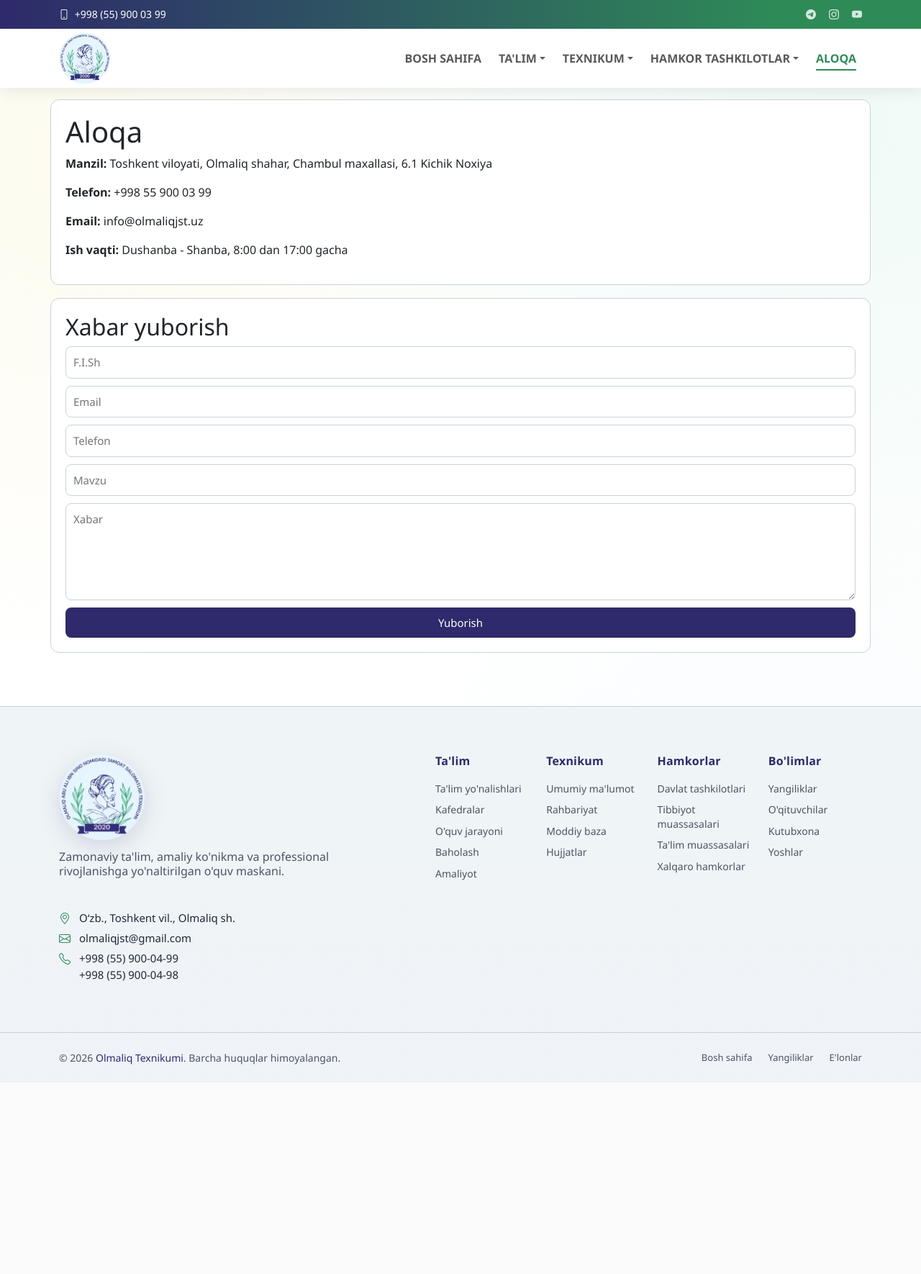
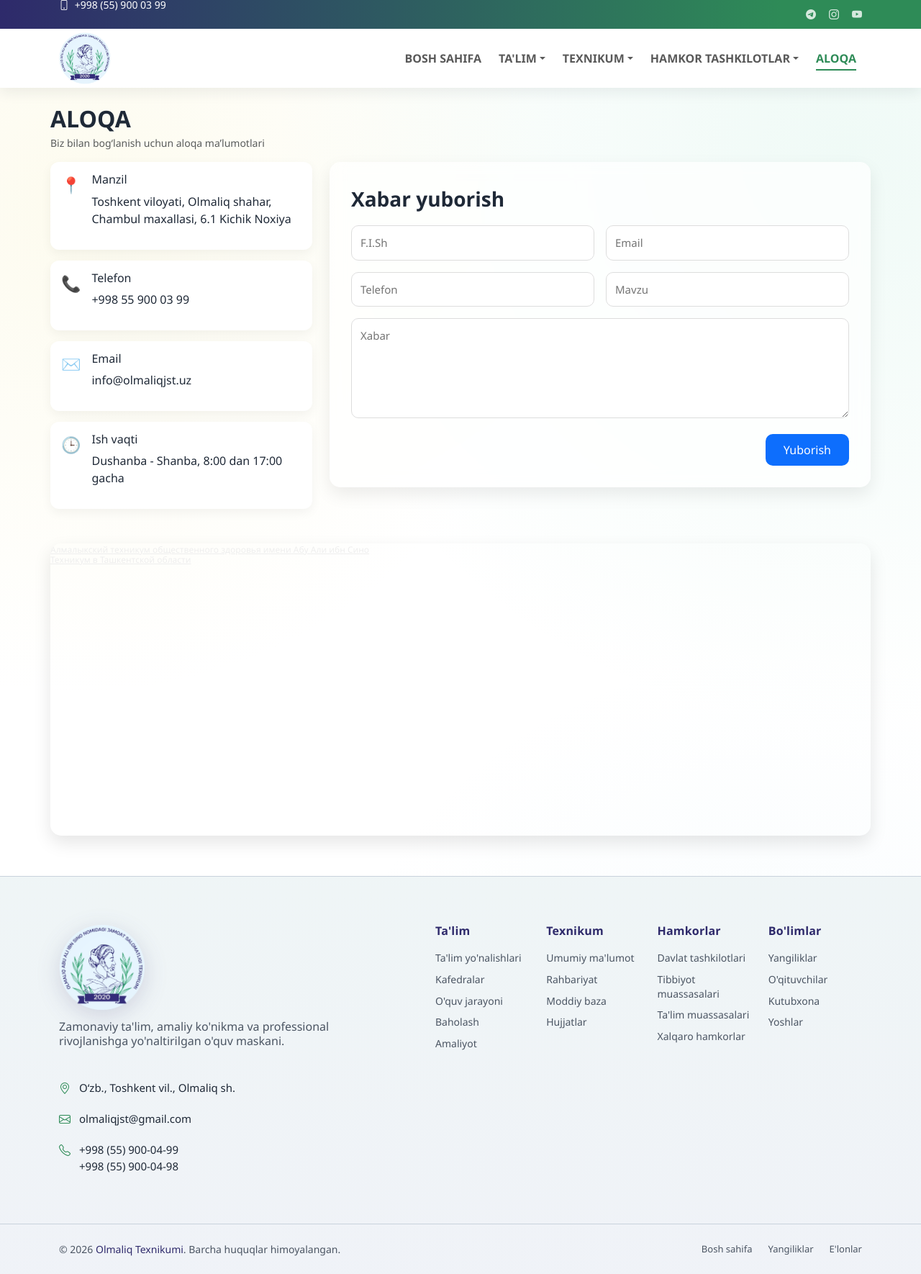
Before and after one commit to shahbozshirinboyev/new.olmaliqjst.uz, a Django app: page /aloqa/ in a window 1280 px wide. Shown: the whole page at 72% size. Before the commit the page ends 1479 px from the top, so only its background shows below. Run offline with Django 5.2, Linux system fonts and the light colour scheme; data comes from the database, SQL or seed files in the repository; both versions use the stored data as it was after the commit; some libraries are stand-ins or nearby versions.

Commit message:
Aloqa page is fix

```diff
--- a/contact/templates/contact/contact.html
+++ b/contact/templates/contact/contact.html
@@ -1,26 +1,194 @@
 {% extends 'base.html' %}
-{% block title %}A'loqa{% endblock %}
+{% block title %}Aloqa{% endblock %}
+
 {% block content %}
-<section class="card">
-    <h1>Aloqa</h1>
+<style>
+    .contact-section {
+        background: linear-gradient(135deg, #f5f7fa, #e4ecf7);
+    }
+
+    /* LEFT INFO */
+    .contact-info {
+        display: flex;
+        flex-direction: column;
+        gap: 15px;
+    }
+
+    .info-box {
+        display: flex;
+        gap: 15px;
+        padding: 15px;
+        border-radius: 12px;
+        background: #fff;
+        box-shadow: 0 5px 15px rgba(0, 0, 0, 0.05);
+        transition: 0.3s;
+    }
+
+    .info-box:hover {
+        transform: translateY(-5px);
+    }
+
+    .info-box span {
+        font-size: 22px;
+    }
+
+    /* FORM */
+    .contact-form {
+        padding: 30px;
+        border-radius: 15px;
+        background: rgba(255, 255, 255, 0.7);
+        backdrop-filter: blur(10px);
+        box-shadow: 0 10px 25px rgba(0, 0, 0, 0.08);
+    }
+
+    .contact-form input,
+    .contact-form textarea {
+        width: 100%;
+        padding: 12px;
+        border-radius: 10px;
+        border: 1px solid #ddd;
+        outline: none;
+        transition: 0.3s;
+    }
+
+    .contact-form input:focus,
+    .contact-form textarea:focus {
+        border-color: #0d6efd;
+        box-shadow: 0 0 0 3px rgba(13, 110, 253, .1);
+    }
+
+    /* BUTTON */
+    .contact-form button {
+        padding: 10px 25px;
+        border: none;
+        background: #0d6efd;
+        color: #fff;
+        border-radius: 10px;
+        transition: 0.3s;
+    }
+
+    .contact-form button:hover {
+        background: #0b5ed7;
+    }
+
+    /* MAP */
+    .map-box {
+        border-radius: 15px;
+        overflow: hidden;
+        box-shadow: 0 10px 25px rgba(0, 0, 0, 0.1);
+    }
+
+    .map-box iframe {
+        width: 100%;
+        height: 400px;
+        border: 0;
+    }
+</style>
+
+<section>
+
+
+    <!-- Header -->
+    <div class="mt-5 mt-md-3 mt-lg-2">
+        <h2 class="fw-bold text-uppercase mb-1">Aloqa</h2>
+        <p class="text-muted small">Biz bilan bog‘lanish uchun aloqa ma’lumotlari</p>
+    </div>
+
+
+    <div class="row g-4">
+
+        <!-- LEFT: CONTACT INFO -->
+        <div class="col-lg-4">
+            <div class="contact-info">
+
                 {% if contact_info %}
-        <p><strong>Manzil:</strong> {{ contact_info.address }}</p>
-        <p><strong>Telefon:</strong> {{ contact_info.phone }}</p>
-        <p><strong>Email:</strong> {{ contact_info.email }}</p>
-        <p><strong>Ish vaqti:</strong> {{ contact_info.working_hours }}</p>
+                <div class="info-box">
+                    <span>📍</span>
+                    <div>
+                        <h6>Manzil</h6>
+                        <p>{{ contact_info.address }}</p>
+                    </div>
+                </div>
+
+                <div class="info-box">
+                    <span>📞</span>
+                    <div>
+                        <h6>Telefon</h6>
+                        <p>{{ contact_info.phone }}</p>
+                    </div>
+                </div>
+
+                <div class="info-box">
+                    <span>✉️</span>
+                    <div>
+                        <h6>Email</h6>
+                        <p>{{ contact_info.email }}</p>
+                    </div>
+                </div>
+
+                <div class="info-box">
+                    <span>🕒</span>
+                    <div>
+                        <h6>Ish vaqti</h6>
+                        <p>{{ contact_info.working_hours }}</p>
+                    </div>
+                </div>
                 {% endif %}
-</section>
 
-<section class="card">
-    <h2>Xabar yuborish</h2>
-    <form method="post" class="form-grid">
+            </div>
+        </div>
+
+        <!-- RIGHT: FORM -->
+        <div class="col-lg-8">
+            <div class="contact-form">
+
+                <form method="post">
                     {% csrf_token %}
+
+                    <p class="fs-3 fw-semibold">Xabar yuborish</p>
+
+                    <div class="row g-3">
+
+                        <div class="col-md-6">
                             <input type="text" name="full_name" placeholder="F.I.Sh" required>
+                        </div>
+
+                        <div class="col-md-6">
                             <input type="email" name="email" placeholder="Email" required>
+                        </div>
+
+                        <div class="col-md-6">
                             <input type="text" name="phone" placeholder="Telefon">
+                        </div>
+
+                        <div class="col-md-6">
                             <input type="text" name="subject" placeholder="Mavzu" required>
+                        </div>
+
+                        <div class="col-12">
                             <textarea name="message" rows="5" placeholder="Xabar" required></textarea>
+                        </div>
+
+                        <div class="col-12 text-end">
                             <button type="submit">Yuborish</button>
+                        </div>
+
+                    </div>
+
                 </form>
+
+            </div>
+        </div>
+
+    </div>
+
+    <!-- 🗺️ MAP -->
+    {% if contact_info.map_embed %}
+    <div class="map-box mt-5">
+        {{ contact_info.map_embed|safe }}
+    </div>
+    {% endif %}
+
+
 </section>
 {% endblock %}
```
Also changed, not shown: db.sqlite3. Lines whose indentation alone changed are shown as unchanged.
